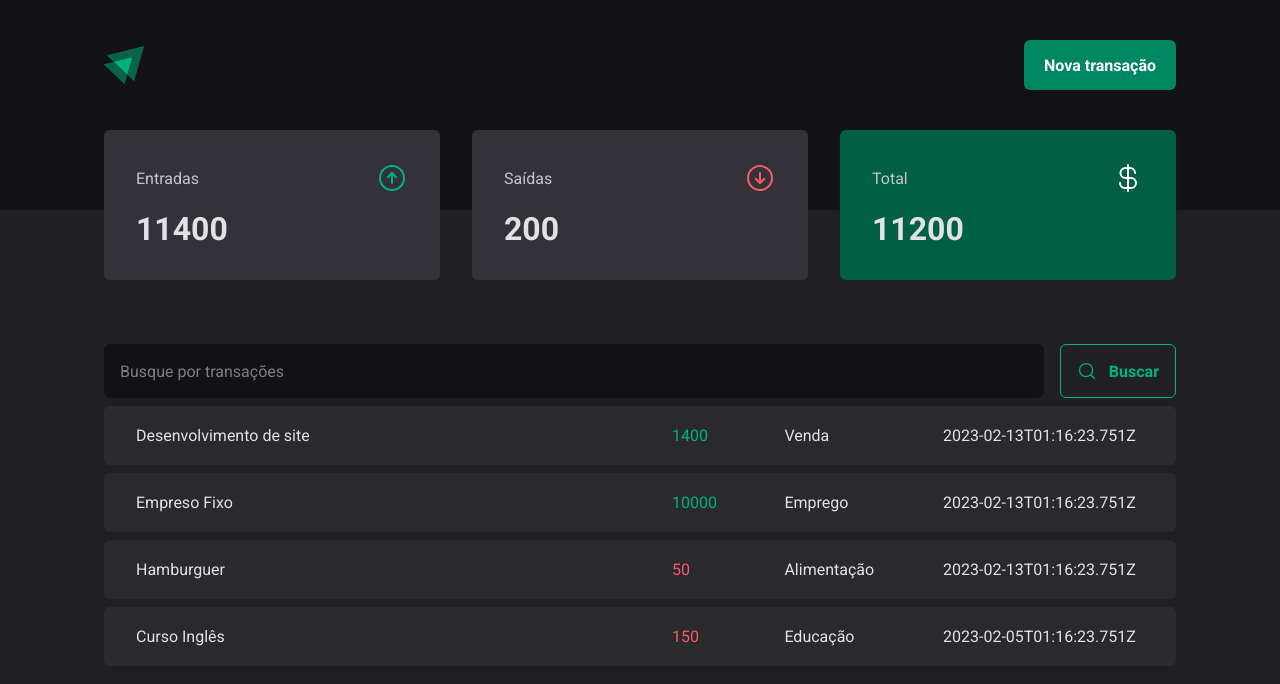
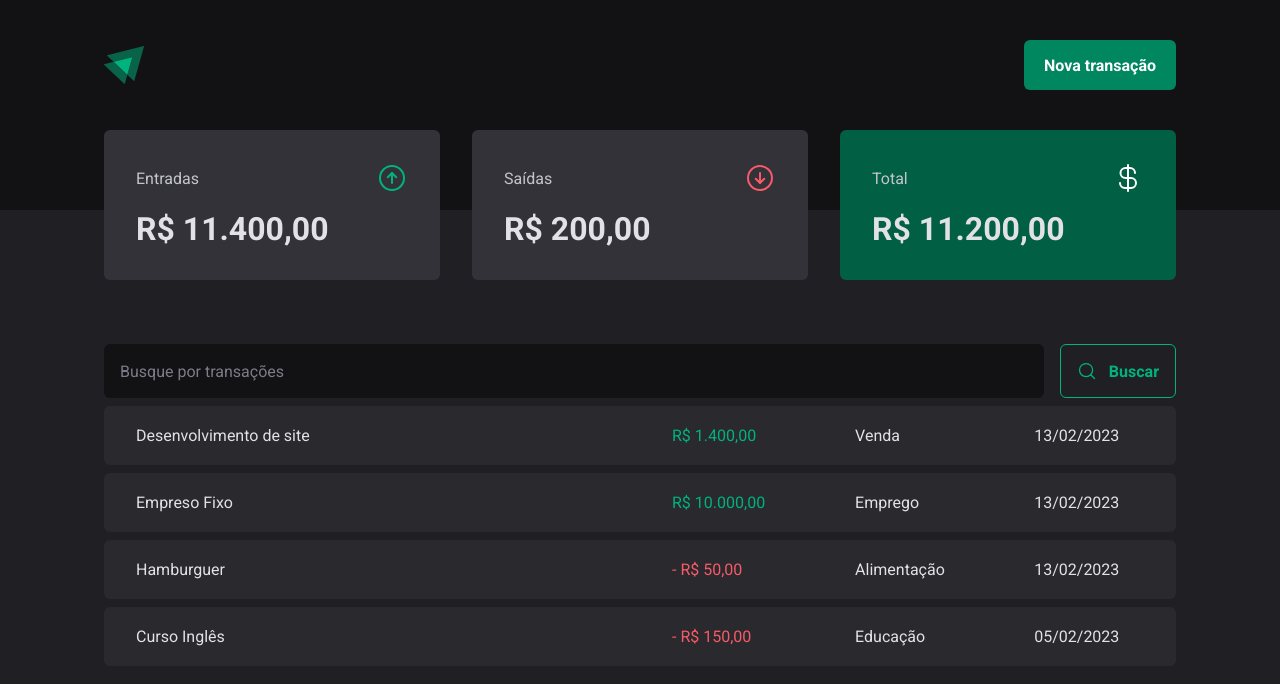
Before and after one commit to PabloNatan/dt-money, a React (Vite) app: page / in a window 1280 px wide. Shown: the top 684 px of the page. Built offline with nearby package versions, Linux system fonts and the light colour scheme; data requests are answered from the project's data file.

Commit message:
feat: format number on util function

```diff
--- a/src/components/Summary/index.tsx
+++ b/src/components/Summary/index.tsx
@@ -1,5 +1,6 @@
 import { ArrowCircleDown, ArrowCircleUp, CurrencyDollar } from "phosphor-react";
 import { useTransationsContext } from "../../contexts/TransactionsContext";
+import { priceFormatter } from "../../utils/formatter";
 import * as S from "./styles";
 
 export function Summary() {
@@ -32,7 +33,7 @@
           <ArrowCircleUp size={32} color="#00b37e" />
         </header>
 
-        <strong>{summary.income}</strong>
+        <strong>{priceFormatter.format(summary.income)}</strong>
       </S.SummaryCard>
 
       <S.SummaryCard>
@@ -41,7 +42,7 @@
           <ArrowCircleDown size={32} color="#f75a68" />
         </header>
 
-        <strong>{summary.outcome}</strong>
+        <strong>{priceFormatter.format(summary.outcome)}</strong>
       </S.SummaryCard>
 
       <S.SummaryCard variant="green">
@@ -50,7 +51,7 @@
           <CurrencyDollar size={32} color="#fff" />
         </header>
 
-        <strong>{summary.total}</strong>
+        <strong>{priceFormatter.format(summary.total)}</strong>
       </S.SummaryCard>
     </S.Wrapper>
   );
--- a/src/pages/Transactions/index.tsx
+++ b/src/pages/Transactions/index.tsx
@@ -2,17 +2,9 @@
 import { Header } from "../../components/Header";
 import { Summary } from "../../components/Summary";
 import { useTransationsContext } from "../../contexts/TransactionsContext";
+import { dateFormatter, priceFormatter } from "../../utils/formatter";
 import { SearchForm } from "./components/SearchForm";
 import * as S from "./styles";
-
-interface Transaction {
-  id: number;
-  description: string;
-  type: "income" | "outcome";
-  price: number;
-  category: string;
-  createdAt: string;
-}
 
 export function Transactions() {
   const { transactions } = useTransationsContext();
@@ -32,11 +24,14 @@
                   <td width="50%">{transaction.description}</td>
                   <td>
                     <S.PriceHighlight variant={transaction.type}>
-                      {transaction.price}
+                      {transaction.type === "outcome" && "- "}
+                      {priceFormatter.format(transaction.price)}
                     </S.PriceHighlight>
                   </td>
                   <td>{transaction.category}</td>
-                  <td>{transaction.createdAt}</td>
+                  <td>
+                    {dateFormatter.format(new Date(transaction.createdAt))}
+                  </td>
                 </tr>
               );
             })}
--- /dev/null
+++ b/src/utils/formatter.ts
@@ -0,0 +1,6 @@
+export const dateFormatter = new Intl.DateTimeFormat("pt-BR");
+
+export const priceFormatter = new Intl.NumberFormat("pt-BR", {
+  style: "currency",
+  currency: "BRL",
+});
```
